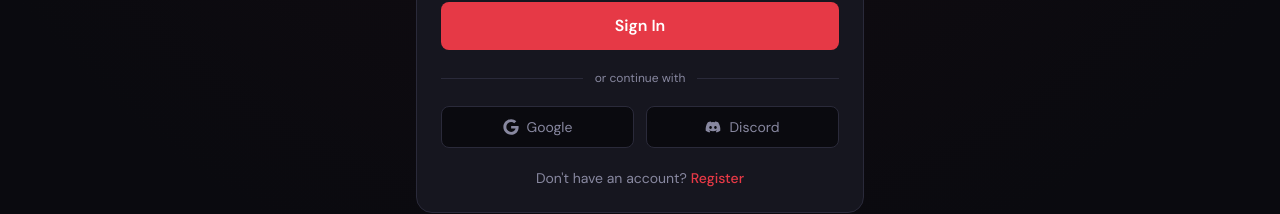
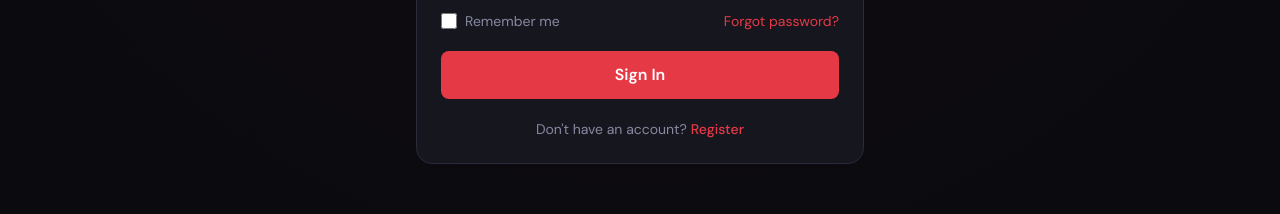
Before and after one commit to okinamo-o/TerraManhwa, a React (Vite) app in the folder client/: page /login in a window 1280 px wide. Shown: the part 459-673 px from the top of the page. Built offline with nearby package versions, Linux system fonts and the light colour scheme; no server answers.

Commit message:
fix: Remove non-functional Google/Discord OAuth buttons

```diff
--- a/client/src/pages/Login.jsx
+++ b/client/src/pages/Login.jsx
@@ -2,7 +2,7 @@
 import { Link, useNavigate } from 'react-router-dom';
 import { Helmet } from 'react-helmet-async';
 import { HiEye, HiEyeOff } from 'react-icons/hi';
-import { FaGoogle, FaDiscord } from 'react-icons/fa';
+
 import Button from '../components/ui/Button';
 import { useAuthStore } from '../store/authStore';
 import toast from 'react-hot-toast';
@@ -77,19 +77,7 @@
               {loading ? 'Signing in...' : 'Sign In'}
             </Button>
 
-            <div className="relative my-4">
-              <div className="absolute inset-0 flex items-center"><div className="w-full border-t border-terra-border" /></div>
-              <div className="relative flex justify-center text-xs"><span className="bg-terra-card px-3 text-terra-muted">or continue with</span></div>
-            </div>
 
-            <div className="flex gap-3">
-              <button type="button" className="flex-1 flex items-center justify-center gap-2 py-2.5 bg-terra-bg border border-terra-border rounded-lg text-sm text-terra-muted hover:text-terra-text hover:border-terra-red transition-colors">
-                <FaGoogle size={16} /> Google
-              </button>
-              <button type="button" className="flex-1 flex items-center justify-center gap-2 py-2.5 bg-terra-bg border border-terra-border rounded-lg text-sm text-terra-muted hover:text-terra-text hover:border-terra-red transition-colors">
-                <FaDiscord size={16} /> Discord
-              </button>
-            </div>
 
             <p className="text-center text-sm text-terra-muted mt-4">
               Don't have an account? <Link to="/register" className="text-terra-red hover:underline font-medium">Register</Link>
```
